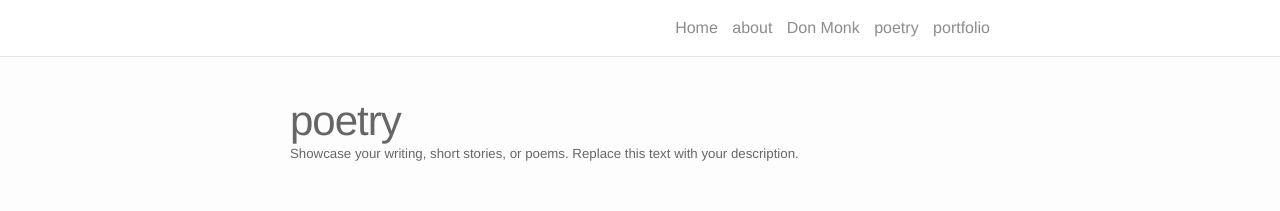
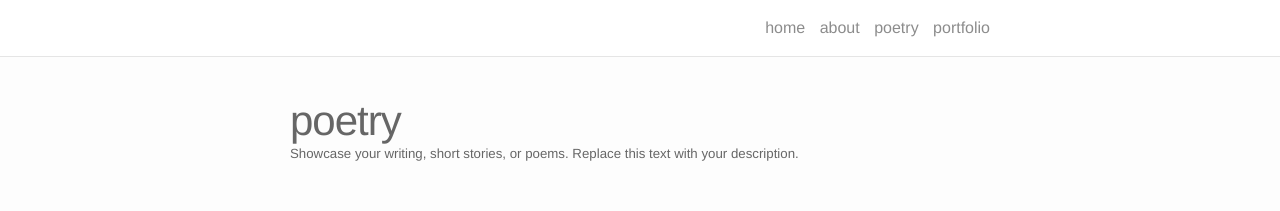
Before and after one commit to donaldmonk/donaldmonk.github.io, a Jekyll site: the page built from poetry.md, in a window 1280 px wide. Shown: the top 211 px of the page. Built offline with Jekyll 4.4.1, drawn with Linux system fonts in a browser that asks for light colours; nearby versions of some CDN libraries.

Commit message:
still trying

```diff
--- a/_includes/header.html
+++ b/_includes/header.html
@@ -6,7 +6,7 @@
 
       <div class="trigger">
         <!-- {{ site.title }} instead of blog -->
-        <a class="page-link" href="{{ site.baseurl }}/">Home</a>
+        <a class="page-link" href="{{ site.baseurl }}/">home</a>
 
         {% for page in site.pages %}
           {% if page.title %}
--- a/index.html
+++ b/index.html
@@ -1,9 +1,3 @@
----
-layout: default
-title: Don Monk
-description: his little website that could
----
-
 <div class="header-bar">
   <h1>Don Monk</h1>
   <h2>personal website (in development) with mostly work-related information</h2>
```
Also changed, not shown: about.md (+0 -3 lines).
